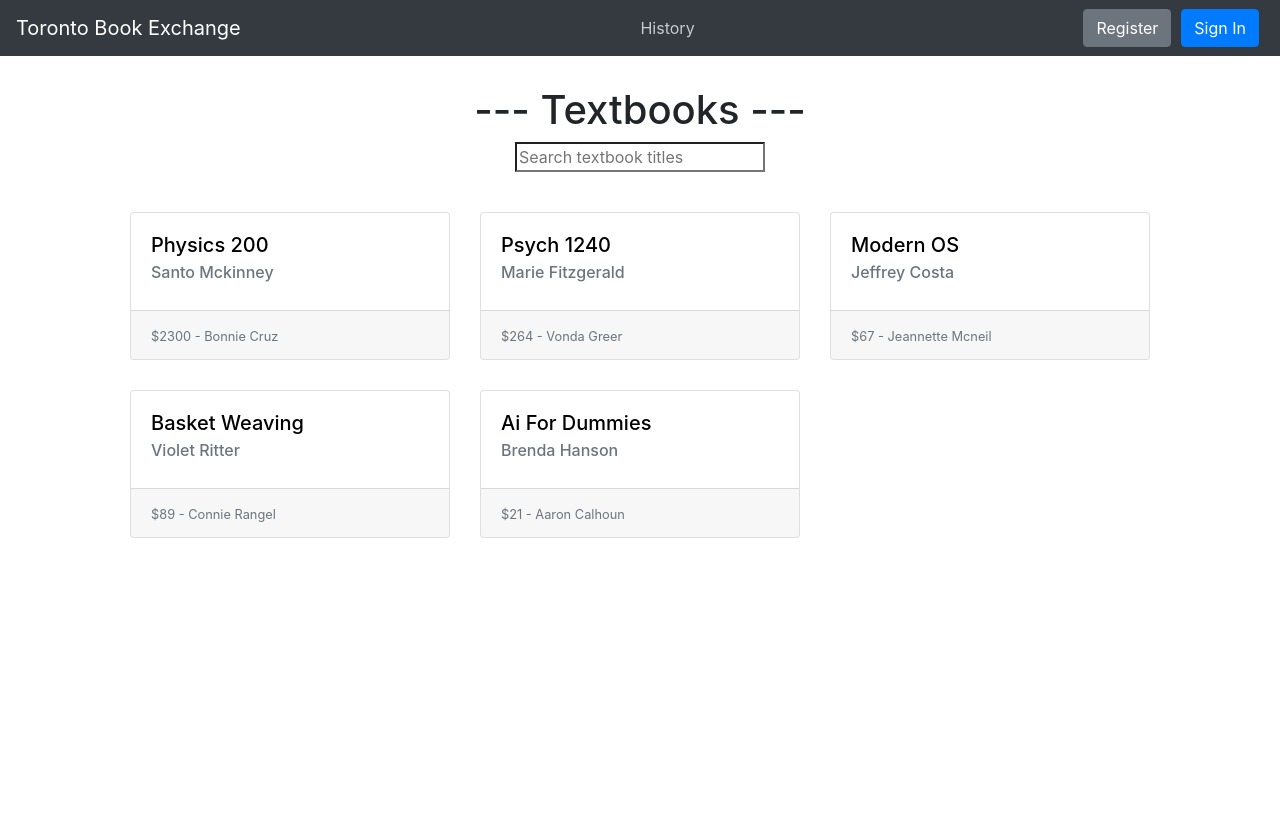
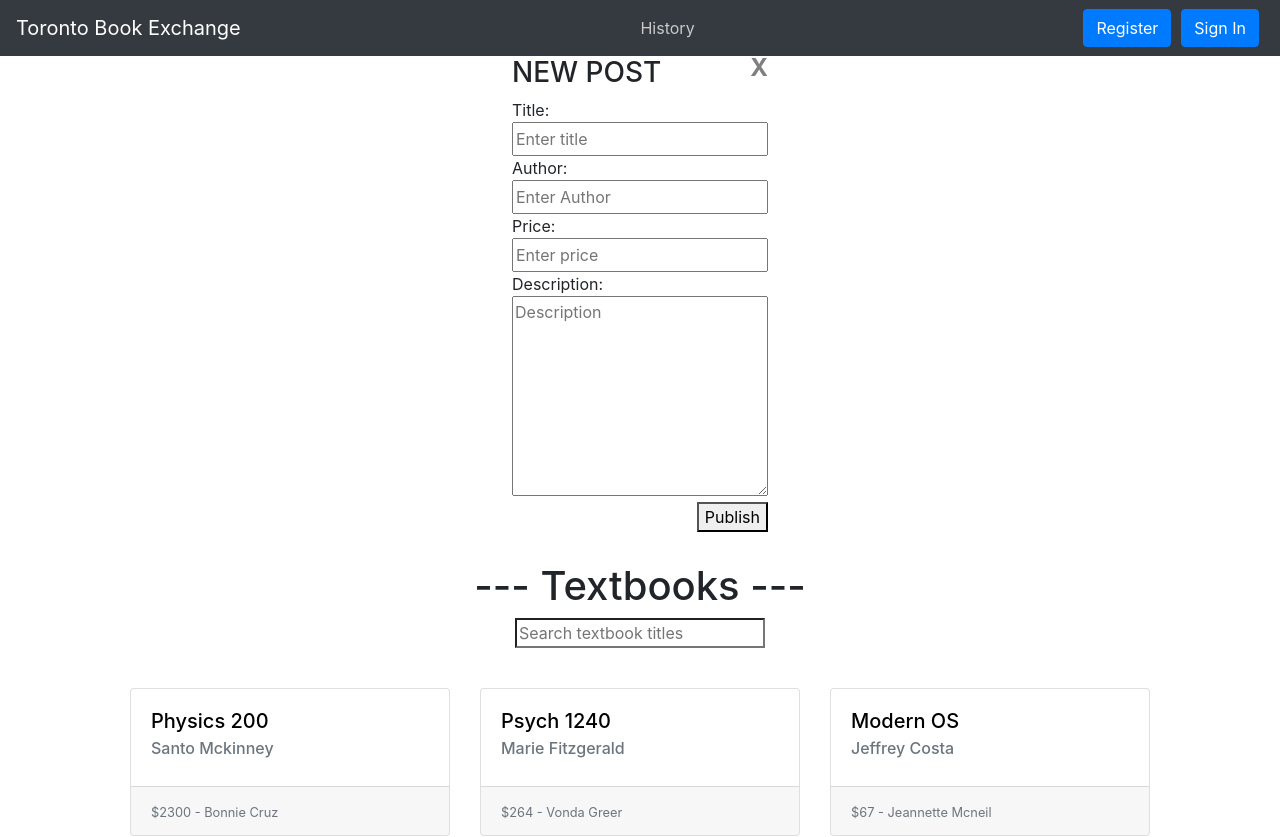
Before and after one commit to joannez12/Book-Exchange, a React (Create React App) app in the folder bkexch-react/: page / in a window 1280 px wide. Shown: the top 837 px of the page. Before the commit the page ends 800 px from the top, so only its background shows below. Built offline with nearby package versions, Linux system fonts and the light colour scheme.

Commit message:
Add files via upload

```diff
--- a/bkexch-react/src/components/Navbar/MainHeader.js
+++ b/bkexch-react/src/components/Navbar/MainHeader.js
@@ -45,8 +45,8 @@ class MainHeader extends React.Component {
                             <Link to="/history" className="navLink">History</Link>
                         </Nav>
                         <ButtonToolbar>
-                            {this.props.user ? <Button variant="info" onClick={this.handlePostPopUp}>Post</Button>
-                                : <Button variant="secondary" onClick={this.handleSignup}>Register</Button>}
+                            {this.props.user ? <Button variant="secondary" onClick={this.handlePostPopUp}>Post</Button>
+                                : <Button variant="primary" onClick={this.handleSignup}>Register</Button>}
                             <Button variant="primary" onClick={this.handleSigninButton}>{this.props.user ? "Sign Out" : "Sign In"}</Button>
                         </ButtonToolbar>
                     </Navbar>
@@ -55,6 +55,7 @@ class MainHeader extends React.Component {
                 {this.state.addpost ? <PostPopUp close={this.handlePostPopUp} /> : null}
                 <LoginPopup show={this.state.signin} onHide={() => this.setState({ signin: false })} handleSignin={this.props.handleSignin} />
                 <SignupPopup show={this.state.signup} onHide={() => this.setState({ signup: false })} handleSignup={this.props.handleSignup} />
+                <PostPopUp show={this.state.addpost} onHide={() => this.setState({ addpost: false })} handlePostPopUp={this.props.handlePostPopUp} />
             </>
         )
     }
```
